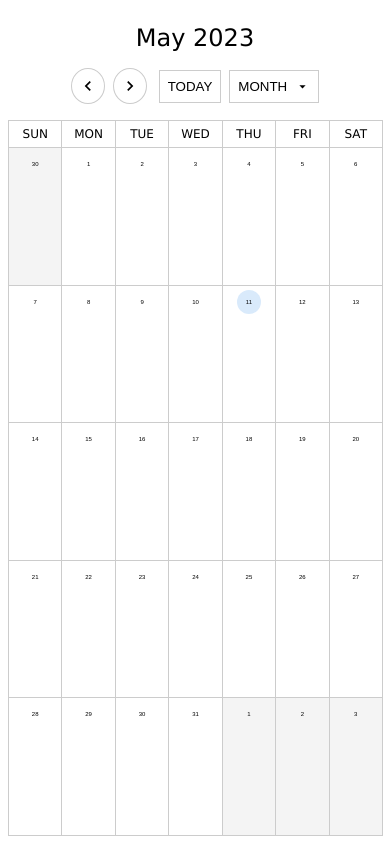
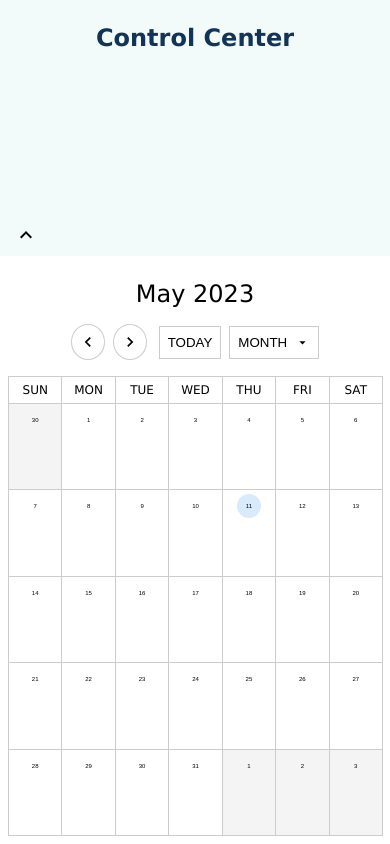
Before and after one commit to polyphonic13/vue3-calendar, a Vue app: page / in a window 390 px wide. Built offline with nearby package versions, Linux system fonts and the light colour scheme.

Commit message:
adds (now collapsable) ControlCenter

```diff
--- a/src/App.vue
+++ b/src/App.vue
@@ -1,10 +1,14 @@
 <script setup lang="ts">
 import { RouterLink, RouterView } from 'vue-router'
+
 import Calendar from '@/views/Calendar.vue'
+import ControlCenter from '@/components/ControlCenter.vue';
+
 </script>
 
 <template>
     <div class="wrapper">
+        <ControlCenter />
         <Calendar />
     </div>
 </template>
--- /dev/null
+++ b/src/components/ControlCenter.vue
@@ -0,0 +1,113 @@
+<template>
+    <div class="control_center" :class="classes">
+        <div class="control_center__content">
+            <h1 v-if="!isCollapsed" class="control_center__content__title">Control Center</h1>
+        </div>
+        <div class="control_center__footer">
+            <button class="control_center__footer__collapse_btn" @click="onCollapseClicked">
+                <svg v-if="!isCollapsed" class="left_arrow" xmlns="http://www.w3.org/2000/svg" enable-background="new 0 0 24 24" height="24px" viewBox="0 0 24 24" width="24px" fill="#000000"><g><rect fill="none" height="24" width="24"/></g><g><g><polygon points="17.59,18 19,16.59 14.42,12 19,7.41 17.59,6 11.59,12"/><polygon points="11,18 12.41,16.59 7.83,12 12.41,7.41 11,6 5,12"/></g></g></svg>
+                <svg v-if="!isCollapsed" class="up_arrow" xmlns="http://www.w3.org/2000/svg" height="24px" viewBox="0 0 24 24" width="24px" fill="#000000"><path d="M0 0h24v24H0z" fill="none"/><path d="M12 8l-6 6 1.41 1.41L12 10.83l4.59 4.58L18 14z"/></svg>
+                <svg v-if="isCollapsed" class="right_arrow" xmlns="http://www.w3.org/2000/svg" enable-background="new 0 0 24 24" height="24px" viewBox="0 0 24 24" width="24px" fill="#000000"><g><rect fill="none" height="24" width="24"/></g><g><g><polygon points="6.41,6 5,7.41 9.58,12 5,16.59 6.41,18 12.41,12"/><polygon points="13,6 11.59,7.41 16.17,12 11.59,16.59 13,18 19,12"/></g></g></svg>
+                <svg v-if="isCollapsed" class="down_arrow" xmlns="http://www.w3.org/2000/svg" height="24px" viewBox="0 0 24 24" width="24px" fill="#000000"><path d="M0 0h24v24H0z" fill="none"/><path d="M16.59 8.59L12 13.17 7.41 8.59 6 10l6 6 6-6z"/></svg>            </button>
+        </div>
+    </div>
+</template>
+<script setup lang="ts">
+    import { ref, computed } from 'vue';
+
+    const isCollapsed = ref(false);
+    // stuff
+
+    const classes = computed(() => ({
+        'control_center-collapsed': isCollapsed.value,
+    }));
+
+    const onCollapseClicked = () => {
+        isCollapsed.value = !isCollapsed.value;
+    };
+</script>
+
+<style scoped lang="scss">
+    .control_center {
+        color: #123456;
+        background-color: rgba(242, 250, 250);
+
+        padding: 8px;
+        box-sizing: border-box;
+
+        width: 256px;
+        height: 100%;
+
+        display: flex;
+        align-items: flex-start;
+        justify-content: flex-start;
+        flex-direction: column;
+
+        text-align: center;
+
+    }
+
+    .control_center-collapsed {
+        width: 52px;
+        align-items: center;
+    }
+
+    .control_center__content {
+        flex: 1;
+    }
+
+    .control_center__content, .control_center__footer {
+        width: 100%;
+
+        display: flex;
+    }
+
+    .control_center__content__title {
+        width: 100%;
+        text-align: center;
+    }
+
+    .control_center__footer__collapse_btn {
+        background: transparent;
+        border: none;
+
+        cursor: pointer;
+
+        > .left_arrow, > .right_arrow {
+            display: block;
+        }
+
+        > .up_arrow, > .down_arrow {
+            display: none;
+        }
+    }
+
+    @media screen and (max-width: 400px) {
+        .control_center {
+            width: 100%;
+            height: 256px;
+
+        }
+
+        .control_center-collapsed {
+            height: 64px;
+
+            align-items: flex-start;
+
+            > .control_center__footer {
+                height: 100%;
+            }
+        }
+
+        .control_center__footer__collapse_btn {
+            > .left_arrow, > .right_arrow {
+                display: none;
+            }
+
+            > .up_arrow, > .down_arrow {
+                display: block;
+            }
+
+        }
+    }
+</style>
```
